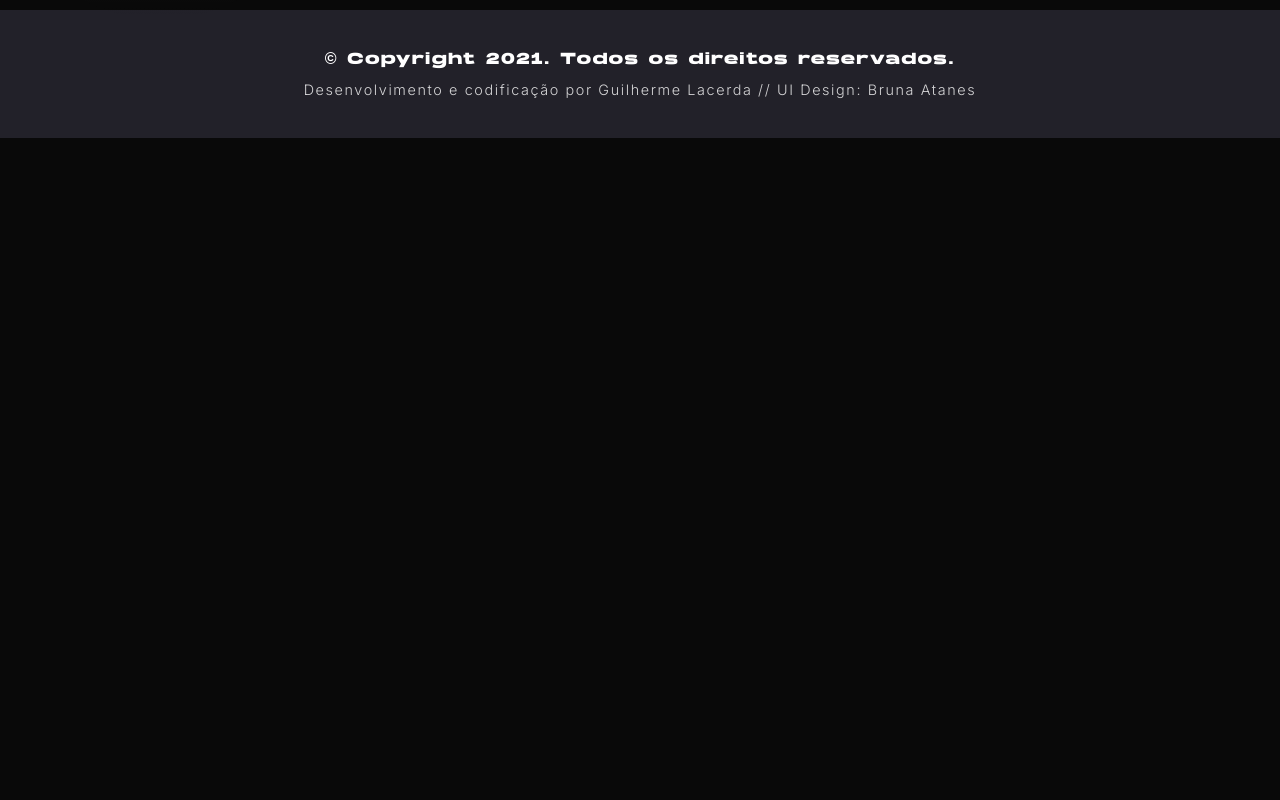
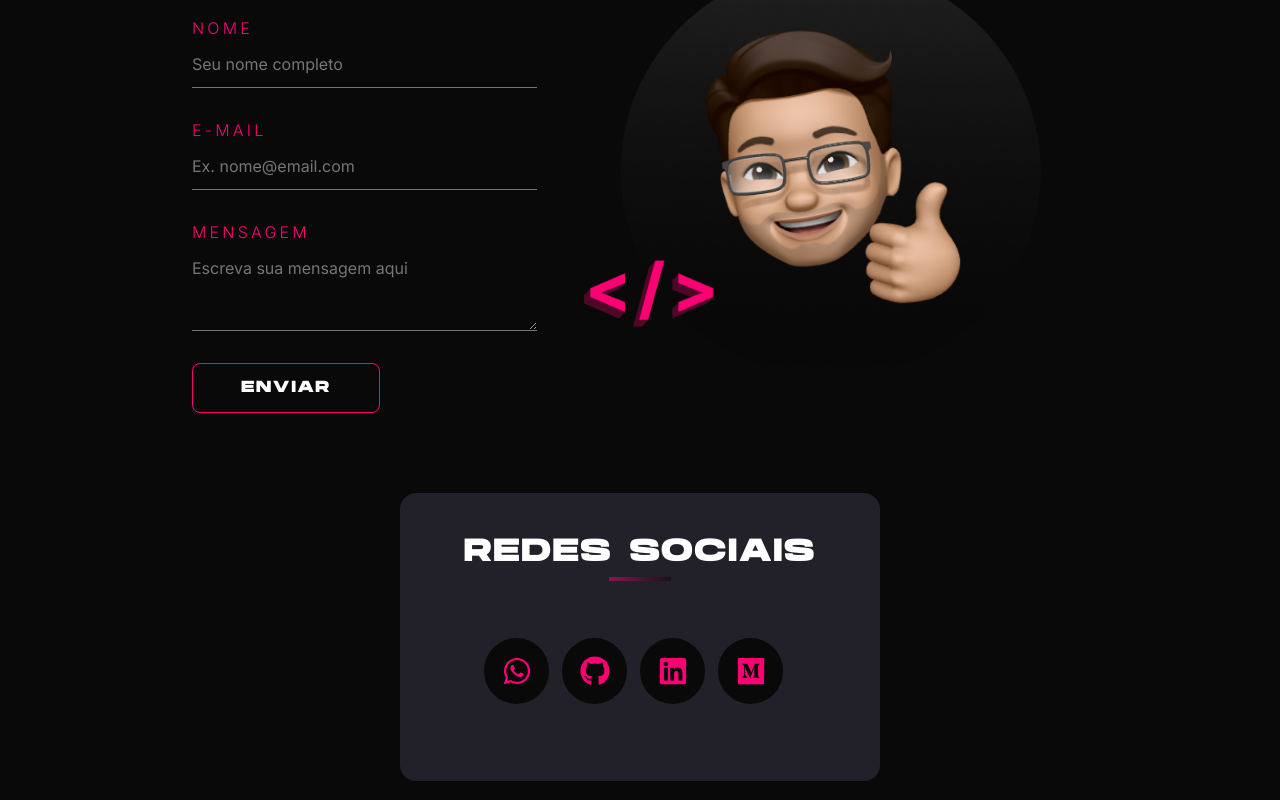
Before and after one commit to Lacerda53/Portfolio-Next, a Next.js app: page / in a window 1280 px wide. Shown: the part 1680-2480 px from the top of the page. Before the commit the page ends 1818 px from the top, so only its background shows below. Built offline with nearby package versions, Linux system fonts and the light colour scheme.

Commit message:
create media and contact

```diff
--- a/package.json
+++ b/package.json
@@ -12,6 +12,7 @@
     "next": "10.2.0",
     "react": "17.0.2",
     "react-dom": "17.0.2",
+    "react-icons": "^4.2.0",
     "sass": "^1.32.12"
   }
 }
--- a/src/components/Banner/index.js
+++ b/src/components/Banner/index.js
@@ -16,12 +16,12 @@ export function Banner() {
           <h1>50+</h1>
           <p>Projetos desenvolvidos</p>
         </div>
-        <div data-aos="flip-left" data-aos-delay="150">
+        <div data-aos="flip-left" >
           <Image src="/img/wins.png" alt="wins" width={140} height={140} />
           <h1>7X</h1>
           <p>Premiado em Hackathons</p>
         </div>
-        <div data-aos="flip-left" data-aos-delay="300">
+        <div data-aos="flip-left">
           <Image src="/img/folder.png" alt="folder" width={160} height={140} />
           <h1>2+</h1>
           <p>Anos de experiência</p>
--- /dev/null
+++ b/src/components/Contact/contact.module.scss
@@ -0,0 +1,71 @@
+.containerContact {
+  width: 70%;
+  margin: 0 auto;
+  > div {
+    display: grid;
+    align-items: center;
+    justify-content: center;
+    grid-template-columns: 2.5fr 4fr;
+    margin-top: 5rem;
+    z-index: 1;
+
+    @media (max-width: 1000px) {
+      padding: 0 3rem;
+      grid-template-columns: 1fr;
+      gap: 5rem;
+      justify-content: center;
+      align-items: center;
+    }
+
+    > div {
+      width: 100%;
+      display: flex;
+      flex-direction: column;
+      justify-content: center;
+      align-items: center;
+      > form {
+        width: 100%;
+        > div {
+          margin-top: 2rem;
+          display: flex;
+          flex-direction: column;
+
+          > label {
+            color: var(--primary);
+            font-weight: 300;
+            letter-spacing: 0.2rem;
+          }
+
+          > input,
+          textarea {
+            background: transparent;
+            border: 0;
+            margin-top: 1rem;
+            padding-bottom: .8rem;
+            border-bottom: 1px solid #757575;
+            transition: .5s;
+
+            &:focus{
+                outline: 0;
+                border-color: #fff;
+            }
+          }
+        }
+        > button {
+          margin-top: 2rem;
+          padding: 1rem 3rem;
+          background: transparent;
+          border: 1px solid var(--primary);
+          border-radius: .5rem;
+          font-family: "Hanson", sans-serif;
+          letter-spacing: 0.1em;
+          transition: .3s;
+
+          &:hover{
+              color: var(--primary);
+          }
+        }
+      }
+    }
+  }
+}
--- /dev/null
+++ b/src/components/Contact/index.js
@@ -0,0 +1,57 @@
+import styles from "./contact.module.scss";
+import Image from "next/image";
+
+export function Contact() {
+  const key = "9fd0df20-8c9f-431d-8214-7e3acca0e7cd";
+
+  async function handleSubmit() {
+  }
+
+  return (
+    <div className={styles.containerContact}>
+      <div>
+        <div>
+          <div className="title">
+            <h1>CONTATO</h1>
+          </div>
+
+          <form onSubmit={handleSubmit}>
+            <input type="hidden" name="apikey" value={key} />
+            <div data-aos="fade-left">
+              <label htmlFor="">NOME</label>
+              <input
+                type="text"
+                name="name"
+                required
+                placeholder="Seu nome completo"
+              />
+            </div>
+            <div data-aos="fade-left">
+              <label htmlFor="">E-MAIL</label>
+              <input
+                type="email"
+                name="email"
+                required
+                placeholder="Ex. nome@email.com"
+              />
+            </div>
+            <div data-aos="fade-left">
+              <label htmlFor="">MENSAGEM</label>
+              <textarea
+                name="message"
+                id=""
+                required
+                rows="3"
+                placeholder="Escreva sua mensagem aqui"
+              ></textarea>
+            </div>
+            <button type="submit">ENVIAR</button>
+          </form>
+        </div>
+        <div data-aos="zoom-in">
+          <Image src="/img/contact.png" width={457} height={413} />
+        </div>
+      </div>
+    </div>
+  );
+}
--- /dev/null
+++ b/src/components/SocialMedia/index.js
@@ -0,0 +1,26 @@
+import styles from "./socialMedia.module.scss";
+import { FaWhatsapp, FaGithub, FaLinkedin, FaMedium } from "react-icons/fa";
+
+export function SocialMedia() {
+  return (
+    <div className={styles.containerSocialMedia}>
+      <div data-aos="fade-up">
+        <h1 className="title">REDES SOCIAIS</h1>
+        <div>
+          <a target="_blank" rel="noopener noreferrer" href="https://wa.me/55">
+            <FaWhatsapp size={30} />
+          </a>
+          <a target="_blank" rel="noopener noreferrer" href="https://github.com/lacerda53">
+            <FaGithub size={30} />
+          </a>
+          <a target="_blank" rel="noopener noreferrer" href="https://www.linkedin.com/in/lacerda53/">
+            <FaLinkedin size={30} />
+          </a>
+          <a target="_blank" rel="noopener noreferrer" href="https://lacerda53.medium.com/">
+            <FaMedium size={30} />
+          </a>
+        </div>
+      </div>
+    </div>
+  );
+}
--- /dev/null
+++ b/src/components/SocialMedia/socialMedia.module.scss
@@ -0,0 +1,33 @@
+.containerSocialMedia{
+    display: flex;
+    justify-content: center;
+    align-items: center;
+    margin-top: 5rem;
+    >div{
+
+        width: 30rem;
+        height: 18rem;
+        background: var(--box);
+        padding: 2rem;
+        border-radius: 1rem;
+
+        >div{
+            width: 100%;
+            height: 80%;
+            display: flex;
+            justify-content: center;
+            align-items: center;
+
+            >a{
+                display: flex;
+                padding: 1.1rem;
+                border-radius: 50%;
+                justify-content: center;
+                align-items: center;
+                color: var(--primary);
+                background: var(--background);
+                margin-right: .8rem;
+            }
+        }
+    }
+}
--- a/src/pages/index.js
+++ b/src/pages/index.js
@@ -5,9 +5,11 @@ import { Navbar } from "../components/Navbar";
 import { Welcome } from "../components/Welcome";
 import { ToTop } from "../components/ToTop";
 import { Work } from "../components/Work";
+import { Contact } from "../components/Contact";
 import { Footer } from "../components/Footer";
 import Aos from "aos";
 import "aos/dist/aos.css";
+import { SocialMedia } from "../components/SocialMedia";
 
 export default function Home() {
   useEffect(() => {
@@ -15,12 +17,14 @@ export default function Home() {
   }, []);
   return (
     <>
-      <ToTop/>
+      <ToTop />
       <Navbar />
       <Welcome />
       <Banner />
       {/* <Work /> */}
       <About />
+      <Contact />
+      <SocialMedia />
       <Footer />
     </>
   );
--- a/src/styles/globals.scss
+++ b/src/styles/globals.scss
@@ -9,6 +9,7 @@
   --text: #fff;
   --background: #090909;
   --box: #222129;
+  --white: #FFF;
 }
 
 @font-face {
@@ -86,6 +87,7 @@ h2 {
   position: relative;
   text-align: center;
   height: 3.5rem;
+  letter-spacing: 0.1rem;
 
   &:after {
     content: "";
```
Also changed, not shown: public/img/contact.png (added), 1 other file (tests, documents, lock files or other folders).
